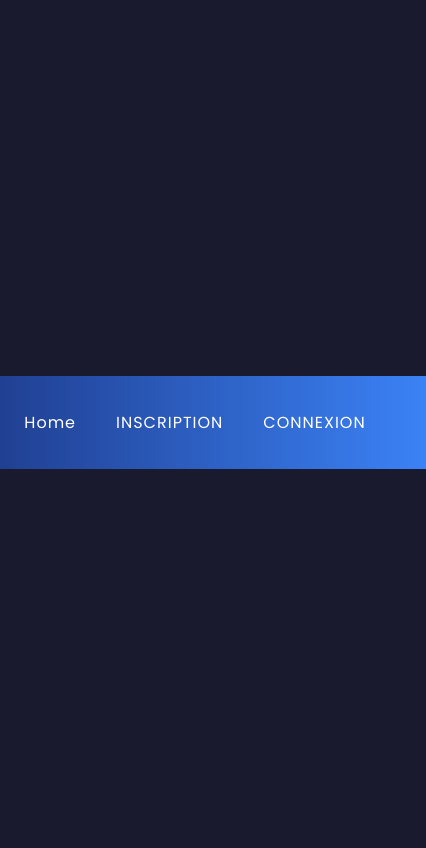
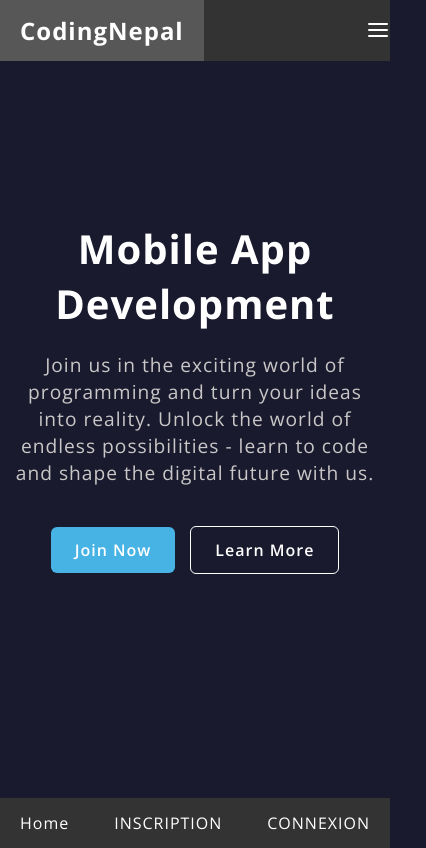
Before and after one commit to larissaKoffi/bootcamp_project, a React (Create React App) app in the folder my-react/: page /# in a window 390 px wide. Shown: the whole page, 426 px wide, since content can reach past the window. Built offline with nearby package versions, Linux system fonts and the light colour scheme.

Commit message:
[ADD]: modification Accueil

```diff
--- a/my-react/src/components/Accueil/Accueil.css
+++ b/my-react/src/components/Accueil/Accueil.css
@@ -1,114 +1,162 @@
+/* Importing Google font - Open Sans */
+@import url("https://fonts.googleapis.com/css2?family=Open+Sans:wght@300;400;500;600;700&display=swap");
+* {
+  margin: 0;
+  padding: 0;
+  box-sizing: border-box;
+  font-family: "Open Sans", sans-serif;
+}
 body {
-    margin: 0;
-    font-family: "Poppins", sans-serif;
-    background-color: #f3f4f6;
-    color: #1f2937;
+  height: 100vh;
+  width: 100%;
+  background: linear-gradient(to bottom, #175d69 23%, #330c43 95%);
 }
-
+.header {
+  position: fixed;
+  top: 0;
+  left: 0;
+  width: 100%;
+}
 .navbar {
-    background: linear-gradient(90deg, #1e3a8a, #3b82f6);
-    padding: 20px 40px;
   display: flex;
+  align-items: center;
   justify-content: space-between;
+}
+.navbar .logo a {
+  font-size: 1.8rem;
+  text-decoration: none;
+  color: #fff;
+}
+.navbar .links {
+  display: flex;
   align-items: center;
-    color: white;
-    position: sticky;
-    top: 0;
-    z-index: 100;
+  list-style: none;
+  gap: 35px;
 }
-
-  .logo {
-    font-weight: 700;
+.navbar .links a {
+  font-weight: 500;
+  text-decoration: none;
+  color: #fff;
+  padding: 10px 0;
+  transition: 0.2s ease;
+}
+.navbar .links a:hover {
+  color: #47b2e4;
+}
+.navbar .buttons a {
+  text-decoration: none;
+  color: #fff;
+  font-size: 1rem;
+  padding: 15px 0;
+  transition: 0.2s ease;
+}
+.navbar .buttons a:not(:last-child) {
+  margin-right: 30px;
+}
+.navbar .buttons .signin:hover {
+  color: #47b2e4;
+}
+.navbar .buttons .signup {
+  border: 1px solid #fff;
+  padding: 10px 20px;
+  border-radius: 0.375rem;
+  text-align: center;
+  transition: 0.2s ease;
+}
+.navbar .buttons .signup:hover {
+  background-color: #47b2e4;
+  color: #fff;
+}
+.hero-section {
+  display: flex;
+  justify-content: space-evenly;
+  align-items: center;
+  height: 95vh;
+  padding: 0 15px;
+  max-width: 1200px;
+  margin: 0 auto;
+}
+.hero-section .hero {
+  max-width: 50%;
+  color: #fff;
+}
+.hero h2 {
+  font-size: 2.5rem;
+  margin-bottom: 20px;
+}
+.hero p {
+  font-size: 1.2rem;
+  margin-bottom: 20px;
+  color: #c9c7c7;
+}
+.hero-section .img img {
+  width: 517px;
+}
+.hero-section .buttons {
+  margin-top: 40px;
+}
+.hero-section .buttons a {
+  text-decoration: none;
+  color: #fff;
+  padding: 12px 24px;
+  border-radius: 0.375rem;
+  font-weight: 600;
+  transition: 0.2s ease;
+  display: inline-block;
+}
+.hero-section .buttons a:not(:last-child) {
+  margin-right: 15px;
+}
+.buttons .join {
+  background-color: #47b2e4;
+}
+.hero-section .buttons .learn {
+  border: 1px solid #fff;
+  border-radius: 0.375rem;
+}
+.hero-section .buttons a:hover {
+  background-color: #47b2e4;
+}
+/* Hamburger menu styles */
+#menu-toggle {
+  display: none;
+}
+#hamburger-btn {
+  font-size: 1.8rem;
+  color: #fff;
+  cursor: pointer;
+  display: none;
+  order: 1;
+}
+@media screen and (max-width: 1023px) {
+  .navbar .logo a {
     font-size: 1.5rem;
   }
-
-  .nav-links a {
-    color: white;
-    margin-left: 25px;
-    text-decoration: none;
-    font-weight: 500;
-    transition: opacity 0.3s ease;
+  .links {
+    position: fixed;
+    left: -100%;
+    top: 75px;
+    width: 100%;
+    height: 100vh;
+    padding-top: 50px;
+    background: #175d69;
+    flex-direction: column;
+    transition: 0.3s ease;
   }
-
-  .nav-links a:hover {
-    opacity: 0.8;
+  .navbar #menu-toggle:checked ~ .links {
+    left: 0;
   }
-
-  .hero {
-    padding: 100px 20px;
+  .navbar #hamburger-btn {
+    display: block;
+  }
+  .header .buttons {
+    display: none;
+  }
+  .hero-section .hero {
+    max-width: 100%;
     text-align: center;
-    background: linear-gradient(135deg, #e0e7ff, #ffffff);
   }
-
-  .hero h1 {
-    font-size: 3rem;
-    margin-bottom: 15px;
+  .hero-section img {
+    display: none;
   }
-
-  .hero p {
-    font-size: 1.2rem;
-    color: #374151;
 }
-
-  .btn {
-    margin-top: 25px;
-    padding: 14px 30px;
-    background-color: #1e3a8a;
-    color: white;
-    font-weight: bold;
-    text-decoration: none;
-    border-radius: 8px;
-    transition: background 0.3s;
-  }
-
-  .btn:hover {
-    background-color: #374151;
-  }
-
-  .features {
-    padding: 80px 20px;
-    text-align: center;
-    background-color: #ffffff;
-  }
-
-  .features h2 {
-    font-size: 2rem;
-  }
-
-  .feature-list {
-    display: flex;
-    flex-wrap: wrap;
-    justify-content: center;
-    gap: 40px;
-    margin-top: 40px;
-  }
-
-  .feature {
-    background: #f9fafb;
-    padding: 30px;
-    border-radius: 12px;
-    width: 280px;
-    box-shadow: 0 4px 6px rgba(0, 0, 0, 0.05);
-  }
-
-  .feature h3 {
-    margin-bottom: 10px;
-  }
-
-  .demo {
-    padding: 80px 20px;
-    text-align: center;
-    background-color: #f3f4f6;
-  }
-
-  .demo input {
-    margin-top: 20px;
-    padding: 12px;
-    border-radius: 8px;
-    border: 1px solid #d1d5db;
-  }
-
-  .demo button {
-    margin-top: 20px;
-    padding: 12px 24px
-  }
--- a/my-react/src/components/Accueil/Accueil.jsx
+++ b/my-react/src/components/Accueil/Accueil.jsx
@@ -4,6 +4,42 @@ import { Link} from 'react-router-dom';
 function Accueil() {
   return (
     <>
+
+<header class="header">
+      <nav class="navbar">
+        <h2 class="logo"><a href="#">CodingNepal</a></h2>
+        <input type="checkbox" id="menu-toggle" />
+        <label for="menu-toggle" id="hamburger-btn">
+          <svg xmlns="http://www.w3.org/2000/svg" height="24" viewBox="0 0 24 24" width="24">
+            <path d="M3 12h18M3 6h18M3 18h18" stroke="currentColor" stroke-width="2" stroke-linecap="round"/>
+          </svg>
+        </label>
+        <ul class="links">
+          <Link to="/">Home</Link>
+        </ul>
+        <div class="buttons">
+          <Link to="/register">INSCRIPTION</Link>
+          <Link to="/login">CONNEXION</Link>
+        </div>
+      </nav>
+    </header>
+    <section class="hero-section">
+      <div class="hero">
+        <h2>Mobile App Development</h2>
+        <p>
+          Join us in the exciting world of programming and turn your ideas into
+          reality. Unlock the world of endless possibilities - learn to code and
+          shape the digital future with us.
+        </p>
+        <div class="buttons">
+          <Link to="#" class="join">Join Now</Link>
+          <Link to="#" class="learn">Learn More</Link>
+        </div>
+      </div>
+      <div class="img">
+        <img src="https://s.smallpdf.com/static/cms/f/102628/528x476/6f2813d069/extract-pdf-pages.png" alt="hero image" />
+      </div>
+    </section>
       <div className="navbar">
         <Link to="/">Home</Link>
         <Link to="/register">INSCRIPTION</Link>
--- a/my-react/src/components/Navbar/Navbar.jsx
+++ b/my-react/src/components/Navbar/Navbar.jsx
@@ -6,6 +6,8 @@ function Navbar() {
   return (
 
     <>
+
+
     <div className="navbar">
         <Link to="/">Home</Link>
         <Link to="/login">Deconnexion</Link>
```
Also changed, not shown: 1 other file (tests, documents, lock files or other folders). Lines whose indentation alone changed are shown as unchanged.
